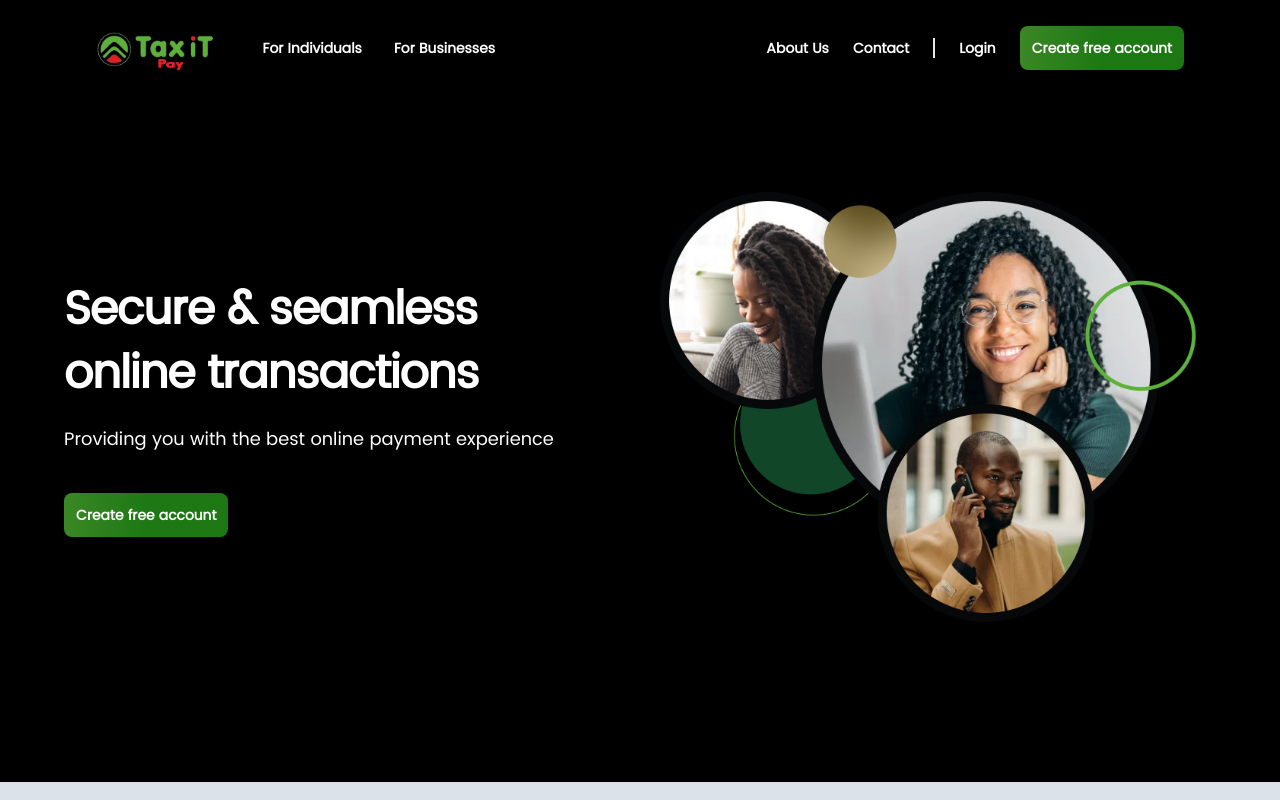
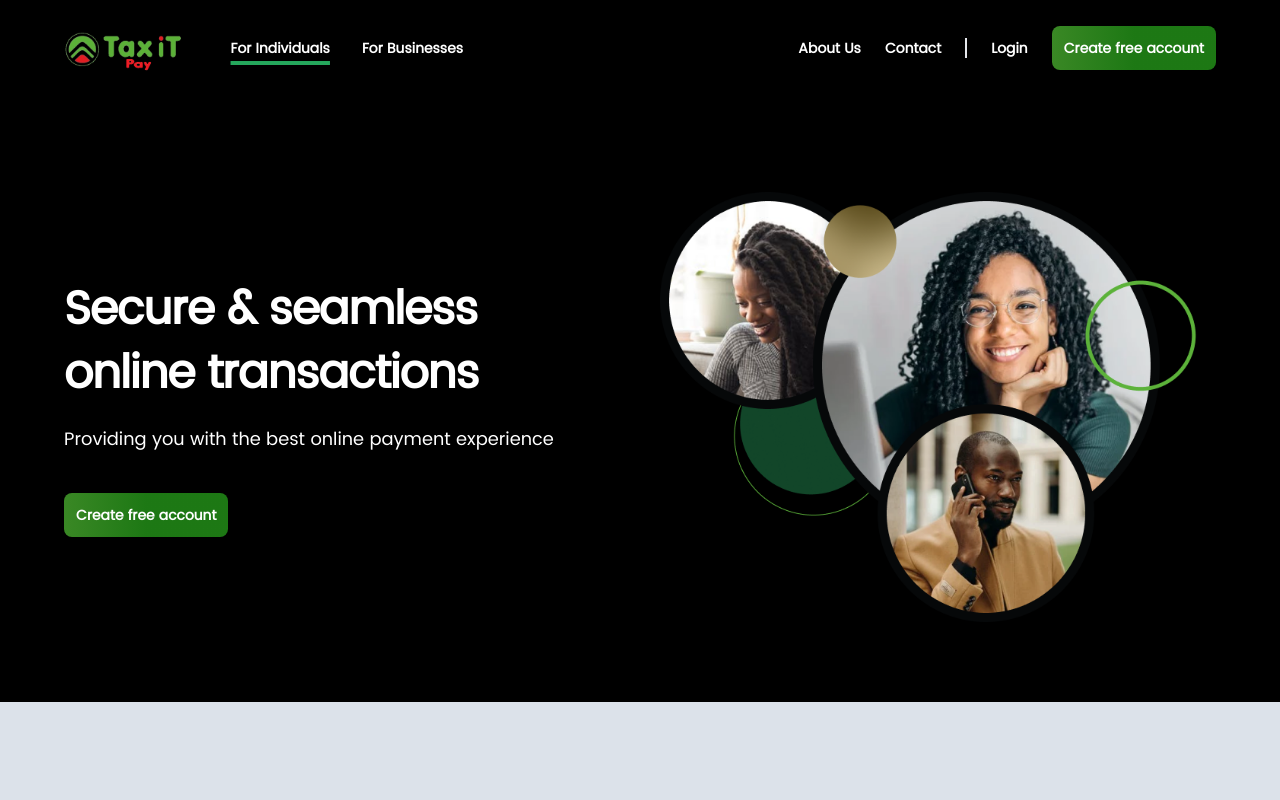
Before and after one commit to GodsfavourWiliiams/tax-it, a Next.js app: page / in a window 1280 px wide. Built offline with nearby package versions, Linux system fonts and the light colour scheme.

Commit message:
feat: implement active link state

```diff
--- a/src/compoenents/core/navbar.tsx
+++ b/src/compoenents/core/navbar.tsx
@@ -1,6 +1,8 @@
+import { cn } from "@/lib/utils";
 import { MenuIcon } from "lucide-react";
 import Image from "next/image";
 import Link from "next/link";
+import { usePathname } from "next/navigation";
 import React, { useState } from "react";
 
 const navigation = [
@@ -10,12 +12,15 @@ const navigation = [
 
 const Navbar = () => {
   const [mobileMenuOpen, setMobileMenuOpen] = useState<boolean>(false);
+  const pathname = usePathname();
+
+  function isActiveLink(href: string, pathname: string) {
+    return pathname === href;
+  }
+
   return (
     <header className="absolute inset-x-0 top-0 z-50 app-container">
-      <nav
-        className="flex items-center justify-between py-6 lg:px-8"
-        aria-label="Global"
-      >
+      <nav className="flex items-center justify-between py-6">
         <div className="flex lg:flex-1 items-center gap-x-12">
           <Link href="/" className="-m-1.5 p-1.5">
             <span className="sr-only">Your Company</span>
@@ -32,7 +37,10 @@ const Navbar = () => {
               <Link
                 key={item.name}
                 href={item.href}
-                className="text-sm font-semibold leading-6 text-white"
+                className={cn("text-sm font-semibold leading-6 text-white ", {
+                  "underline underline-offset-8 decoration-[#25A75C] decoration-4":
+                    isActiveLink(item.href, pathname),
+                })}
               >
                 {item.name}
               </Link>
--- a/src/compoenents/hero.tsx
+++ b/src/compoenents/hero.tsx
@@ -10,7 +10,7 @@ export default function Hero() {
       <div className="bg-black text-white relative">
         <Navbar />
         <div className="z-20 relative isolate app-container flex items-center">
-          <div className="pb-40 pt-48 flex items-center flex-col lg:flex-row gap-10">
+          <div className="pb-20 pt-48 flex items-center flex-col lg:flex-row gap-10">
             <div className="relative flex flex-col gap-10 w-full">
               <div className="sm:max-w-lg flex flex-col gap-5">
                 <h1 className="sm:text-[46px] text-4xl font-bold tracking-tight leading-[139.13%]">
```
